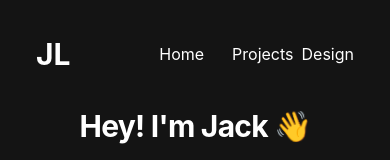
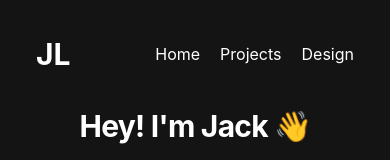
Before and after one commit to r1/jacklatimer.dev, a Next.js app: page / in a window 390 px wide. Shown: the top 160 px of the page. Built offline with nearby package versions, Linux system fonts and the light colour scheme; what @tailwindcss/typography would draw is missing.

Commit message:
done(ui): small ui changes

```diff
--- a/components/Container.js
+++ b/components/Container.js
@@ -10,10 +10,10 @@ export default function Container({ children }) {
           </a>
           <div>
             <NextLink href="/">
-              <a className="p-1 sm:p-4 pr-6">Home</a>
+              <a className="p-1 sm:p-4 pr-4">Home</a>
             </NextLink>
             <NextLink href="/projects">
-              <a className="p-1 sm:p-4">Projects</a>
+              <a className="p-1 sm:p-4 pr-4">Projects</a>
             </NextLink>
             <NextLink href="https://jacklatimer.design/">
               <a className="p-1 sm:p-4">Design</a>
```
